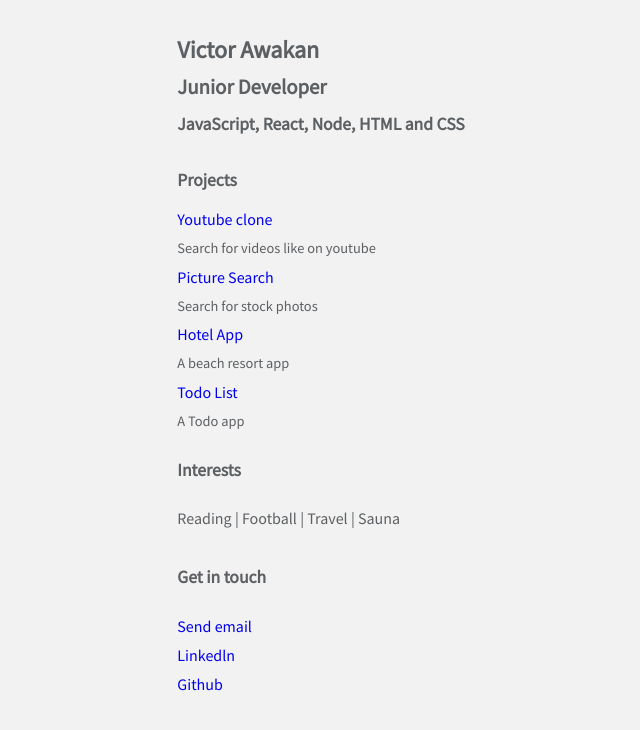
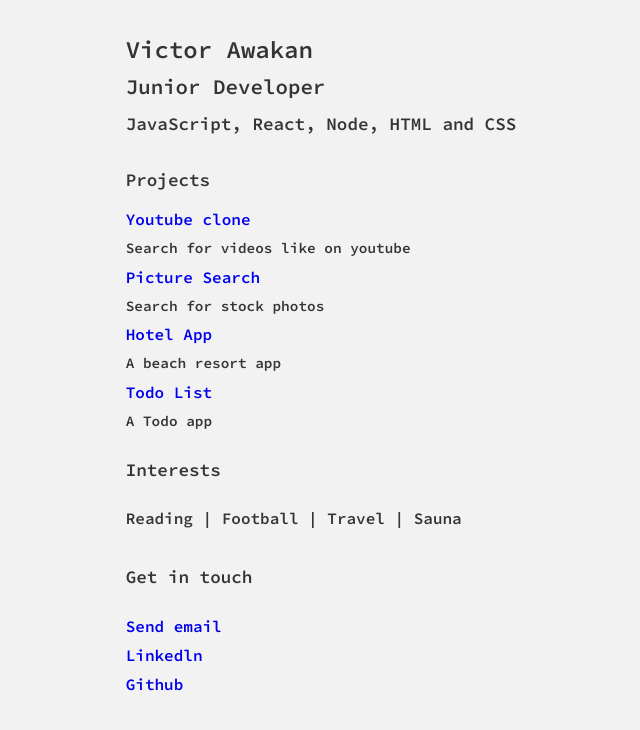
Before and after one commit to superv2018/portfolio-website, a React (Create React App) app: page / in a window 1280 px wide. Shown: the top 730 px of the page, without its empty margins (319-959 px from the left). Built offline with nearby package versions, Linux system fonts and the light colour scheme.

Commit message:
changed font-family and added hover effect

```diff
--- a/src/components/Contact.css
+++ b/src/components/Contact.css
@@ -8,3 +8,7 @@
     display: block;
     padding: 0 20px;
 }
+
+.contact a:hover {
+    text-decoration: underline;
+}
--- a/src/components/ProjectDetail.css
+++ b/src/components/ProjectDetail.css
@@ -4,8 +4,8 @@
 
 }
 
-.project-detail a.hover {
-    text-decoration: overline;
+.project-detail a:hover {
+    text-decoration: underline;
 }
 
 .project-detail p {
--- a/src/index.css
+++ b/src/index.css
@@ -1,4 +1,5 @@
-@import url('https://fonts.googleapis.com/css2?family=Source+Sans+Pro&display=swap');
+
+@import url('https://fonts.googleapis.com/css2?family=Source+Code+Pro:wght@600&display=swap');
 
 * {
   box-sizing: border-box;
@@ -8,13 +9,14 @@
 
 body {
   background-color: #F2F2F2;
-  font-family: 'Source Sans Pro', monospace;
+  font-family: 'Source Code Pro', monospace;
   line-height: 1.8em;
   padding: 1rem;
-  color: #5D6063;
+  /**color: #5D6063; **/
+  color: 	#343434;
   display: flex;
   justify-content: center;
-  max-width: 400px;
+  max-width: 500px;
   margin: 0px auto;
   text-align: left;
  font-size: 16px;
```
